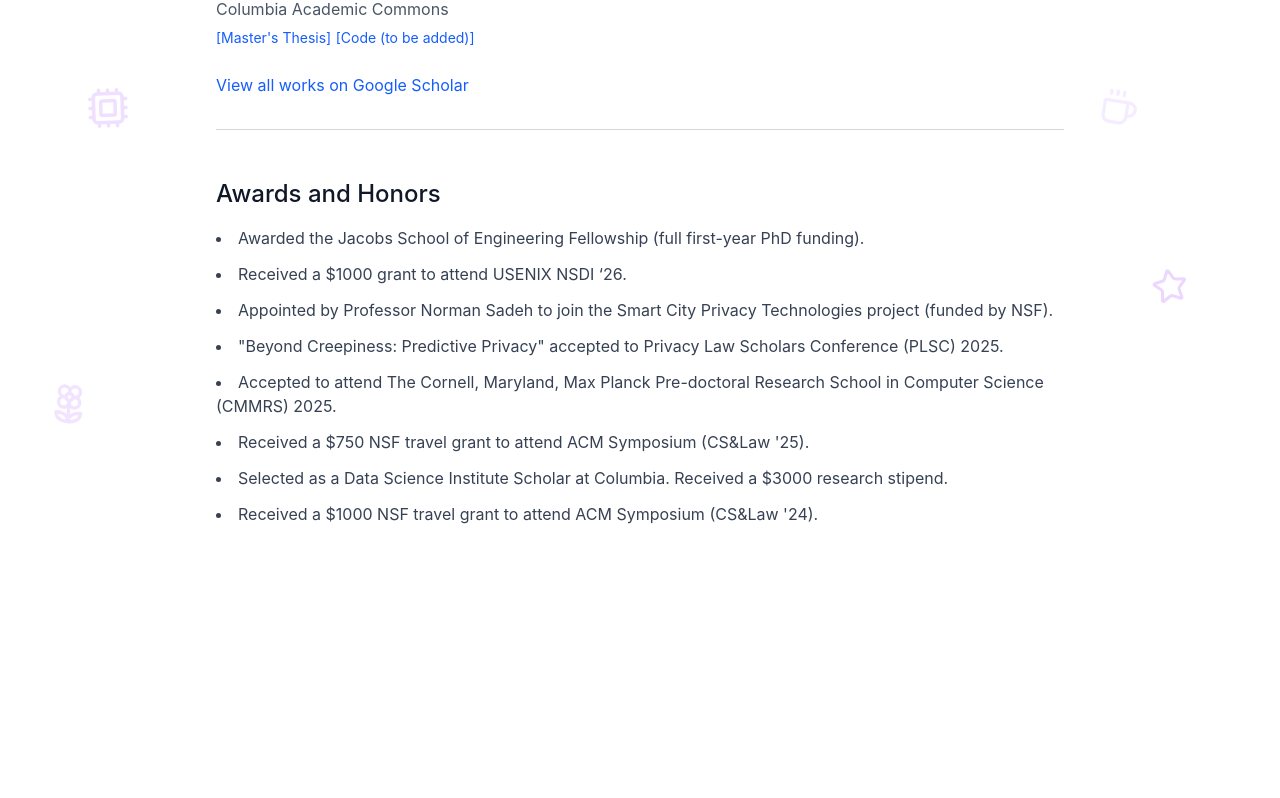
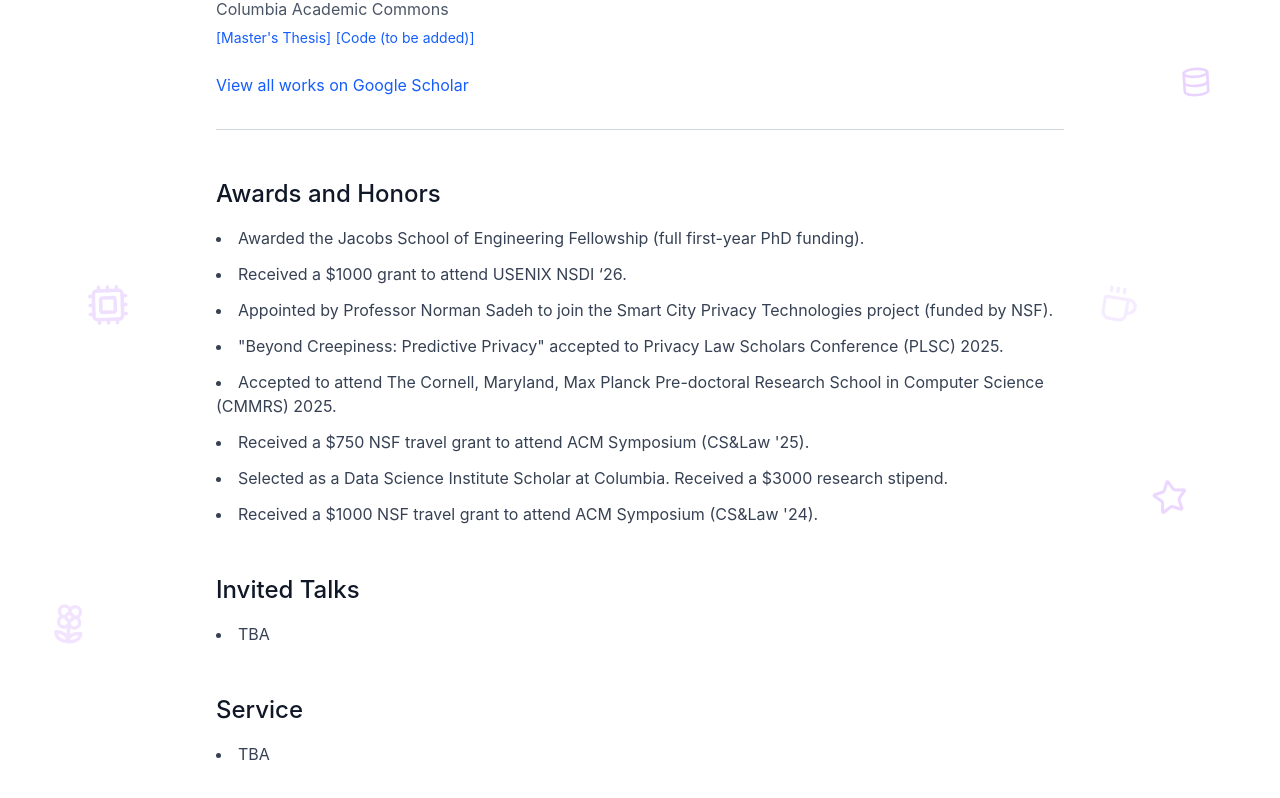
Before and after one commit to skochar1/skochar1.github.io, a React (Vite) app: page / in a window 1280 px wide. Shown: the part 2332-3130 px from the top of the page. Before the commit the page ends 2954 px from the top, so only its background shows below. Built offline with nearby package versions, Linux system fonts and the light colour scheme.

Commit message:
tbd: update with new stuff

```diff
--- a/src/app/App.tsx
+++ b/src/app/App.tsx
@@ -321,6 +321,23 @@
             <li>Received a $1000 NSF travel grant to attend ACM Symposium (CS&amp;Law '24).</li>
           </ul>
         </section>
+
+        {/* Service */}
+        <section className="mb-12">
+          <h2 className="text-2xl mb-4 text-gray-900">Invited Talks</h2>
+          <ul className="list-disc list-inside space-y-3 text-gray-700">
+            <li>TBA</li>
+          </ul>
+        </section>
+
+
+        {/* Service */}
+        <section className="mb-12">
+          <h2 className="text-2xl mb-4 text-gray-900">Service</h2>
+          <ul className="list-disc list-inside space-y-3 text-gray-700">
+            <li>TBA</li>
+          </ul>
+        </section>
       </div>
     </div>
   );
```
